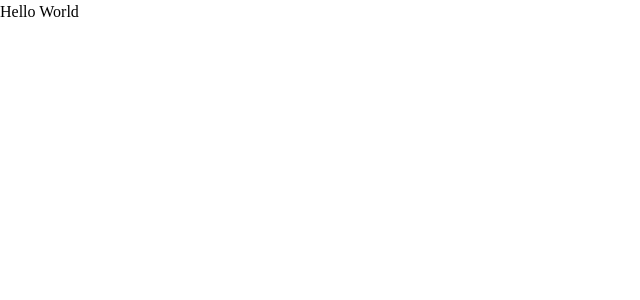
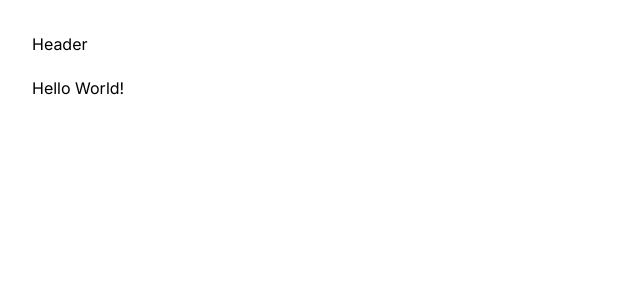
Before and after one commit to biluadev/devStor, a Next.js app: page / in a window 1280 px wide. Shown: the top 300 px of the page, without its empty margins (0-640 px from the left). Built offline with nearby package versions, Linux system fonts and the light colour scheme.

Commit message:
Estrutura da aplicação feita

```diff
--- /dev/null
+++ b/src/app/(store)/(home)/loading.tsx
@@ -0,0 +1,3 @@
+export default function HomeLoading() {
+  return <p>Loading...</p>
+}
--- /dev/null
+++ b/src/app/(store)/(home)/page.tsx
@@ -0,0 +1,5 @@
+export default async function Home() {
+  await new Promise((resolve) => setTimeout(resolve, 2000))
+
+  return <h1>Hello World!</h1>
+}
--- /dev/null
+++ b/src/app/(store)/layout.tsx
@@ -0,0 +1,11 @@
+import { Header } from '@/components/header'
+import { ReactNode } from 'react'
+
+export default function StoreLayout({ children }: { children: ReactNode }) {
+  return (
+    <div className="mx-auto grid min-h-screen w-full max-w-[1600px] grid-rows-app gap-5 p-8">
+      <Header />
+      {children}
+    </div>
+  )
+}
--- a/src/app/layout.tsx
+++ b/src/app/layout.tsx
@@ -1,21 +1,21 @@
-import type { Metadata } from "next";
-import { Inter } from "next/font/google";
-import "./globals.css";
+import type { Metadata } from 'next'
+import { Inter } from 'next/font/google'
+import './globals.css'
 
-const inter = Inter({ subsets: ["latin"], variable: '--font-inter' });
+const inter = Inter({ subsets: ['latin'], variable: '--font-inter' })
 
 export const metadata: Metadata = {
-  title: "devstore",
-};
+  title: 'devstore',
+}
 
 export default function RootLayout({
   children,
 }: Readonly<{
-  children: React.ReactNode;
+  children: React.ReactNode
 }>) {
   return (
-    <html lang="en">
-      <body className={inter.variable}>{children}</body>
+    <html lang="pt" className={inter.variable}>
+      <body>{children}</body>
     </html>
-  );
+  )
 }
--- a/src/app/page.tsx
+++ /dev/null
@@ -1,5 +0,0 @@
-export default function Home() {
-  return (
-      <h1>Hello World</h1>
-  );
-}
--- /dev/null
+++ b/src/components/header.tsx
@@ -0,0 +1,5 @@
+export function Header() {
+    return (
+        <div>Header</div>
+    )
+}
--- a/tailwind.config.ts
+++ b/tailwind.config.ts
@@ -1,16 +1,19 @@
-import type { Config } from "tailwindcss";
+import type { Config } from 'tailwindcss'
 
 const config: Config = {
   content: [
-    "./src/pages/**/*.{js,ts,jsx,tsx,mdx}",
-    "./src/components/**/*.{js,ts,jsx,tsx,mdx}",
-    "./src/app/**/*.{js,ts,jsx,tsx,mdx}",
+    './src/pages/**/*.{js,ts,jsx,tsx,mdx}',
+    './src/components/**/*.{js,ts,jsx,tsx,mdx}',
+    './src/app/**/*.{js,ts,jsx,tsx,mdx}',
   ],
   theme: {
     fontFamily: {
-      sans: 'var(--font-inter)'
-    }
+      sans: 'var(--font-inter)',
+    },
+    gridTemplateRows: {
+      app: 'min-content max-content',
+    },
   },
   plugins: [],
-};
-export default config;
+}
+export default config
```
Also changed, not shown: src/app/(store)/search/page.tsx (added).
